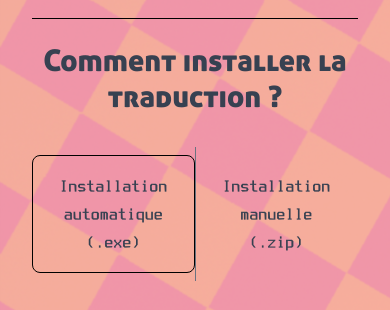
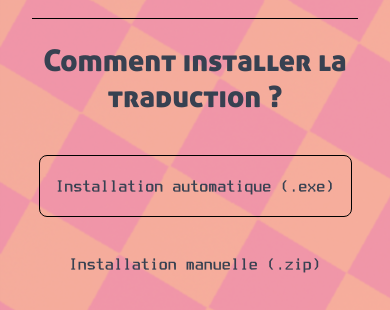
Before and after one commit to lumap/oneshot-pancakes-fr, a website: page index.html in a window 390 px wide. Shown: the part 741-1051 px from the top of the page. Drawn offline with Linux system fonts and the light colour scheme.

Commit message:
better responsive experience

```diff
--- a/index.html
+++ b/index.html
@@ -109,7 +109,7 @@
         Comment installer la traduction ?
       </h1>
 
-      <div class="relative my-2 grid grid-cols-2 place-items-center py-2">
+      <div class="relative my-2 grid grid-rows-2 gap-4 lg:grid-cols-2 lg:grid-rows-1 place-items-center py-2">
         <div
           id="install-auto-select"
           class="cursor-pointer rounded-lg border border-black border-opacity-100 p-4 text-center
@@ -127,7 +127,7 @@
         </div>
 
         <div
-          class="absolute left-1/2 top-0 h-full w-[1px] border-l border-gray-500"
+          class="absolute left-1/2 top-0 h-full w-[1px] border-l border-gray-500 hidden lg:block"
         ></div>
       </div>
 
```
Also changed, not shown: assets/style.css.
